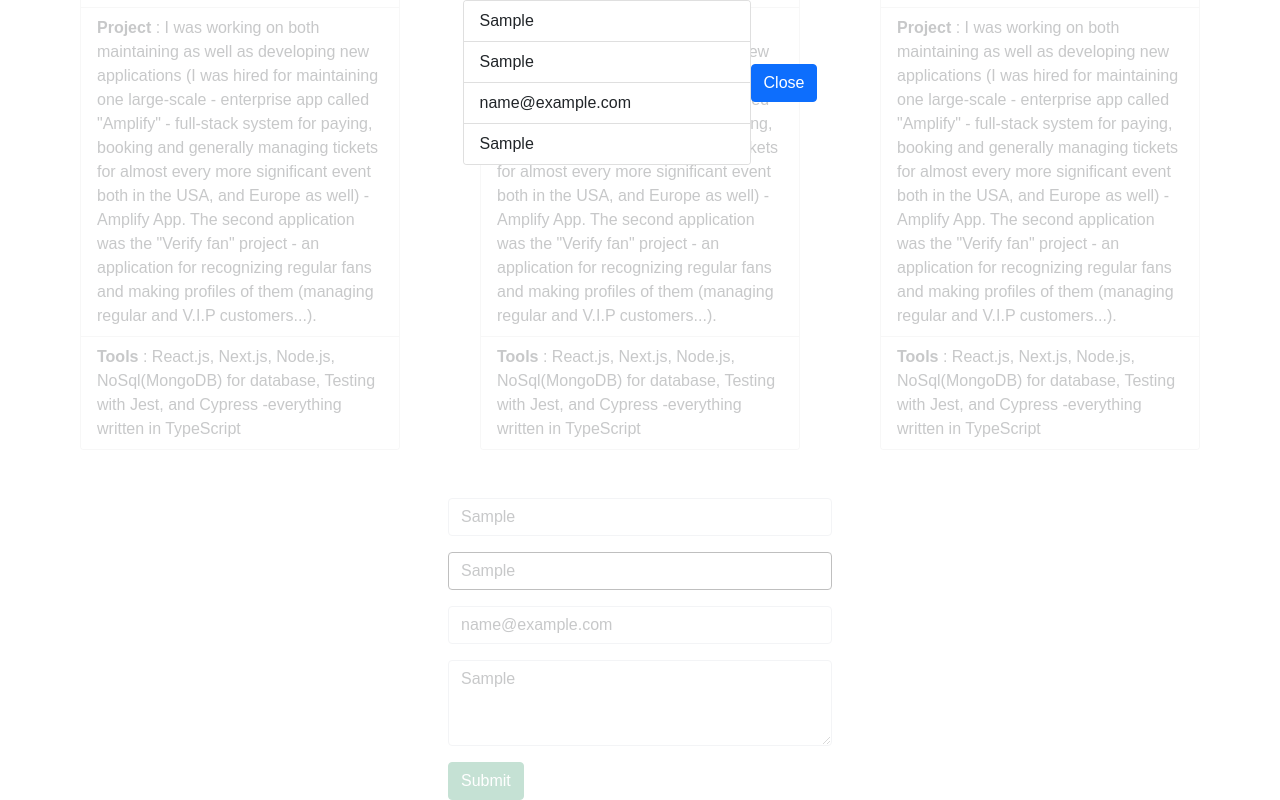
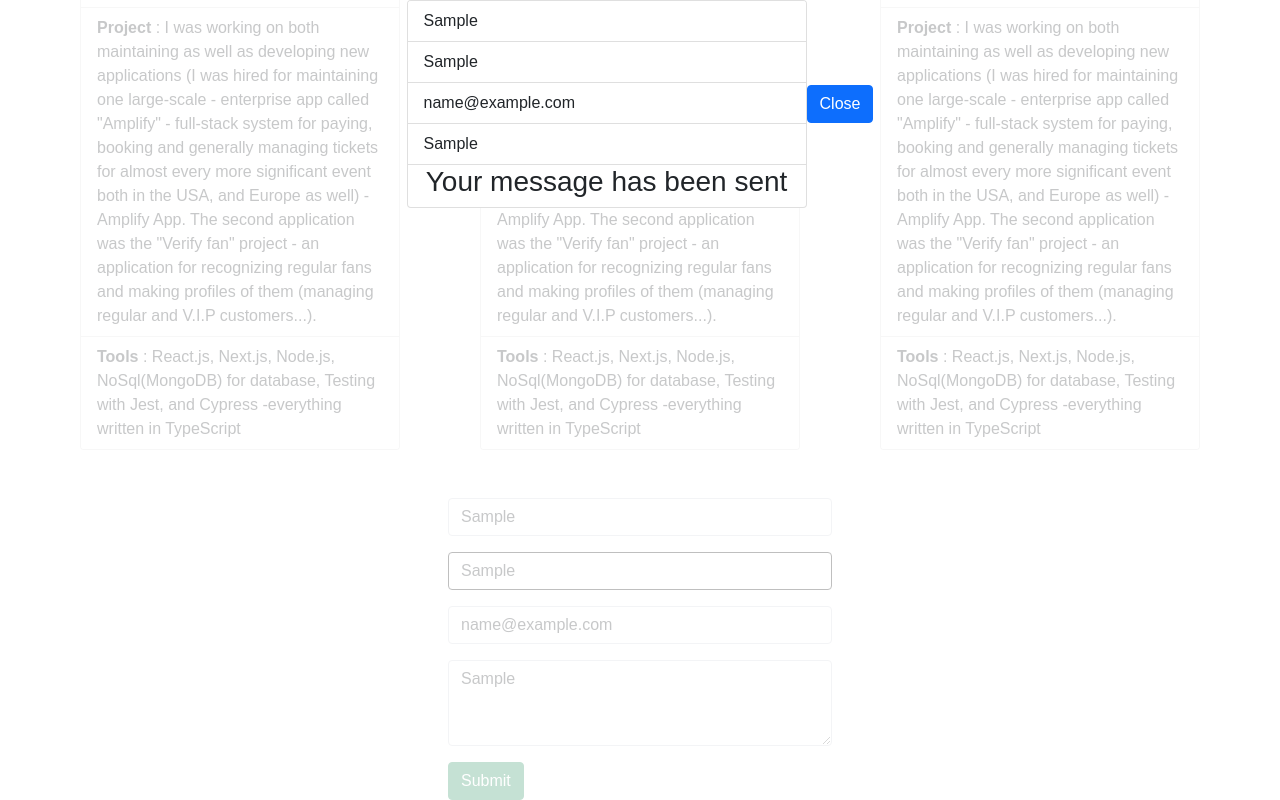
Before and after one commit to neks888/transPerfect, a React (Create React App) app: page / in a window 1280 px wide. Both pictures are taken after typing "Sample", "Sample", "name@example.com", "Sample" into the empty fields and a click on the input 485 px from the left and 1071 px from the top of the page. Shown: the part 290-1090 px from the top of the page. Built offline with nearby package versions, Linux system fonts and the light colour scheme.

Commit message:
finalno2

```diff
--- a/src/components/Form.js
+++ b/src/components/Form.js
@@ -49,13 +49,14 @@ function Form() {
   return (
     <>
       <Modal className="editModal" isOpen={open}>
-        <div class="card" style={{ width: "18rem" }}>
+        <div class="card" style={{ width: "25rem" }}>
           <ul class="list-group list-group-flush">
             <li class="list-group-item">{firstName}</li>
             <li class="list-group-item">{lastName}</li>
             <li class="list-group-item">{email}</li>
             <li class="list-group-item">{text}</li>
           </ul>
+          <h3 className="text-center">Your message has been sent</h3>
         </div>
         <button className="btn btn-primary" onClick={() => setOpen(false)}>
           Close
```
